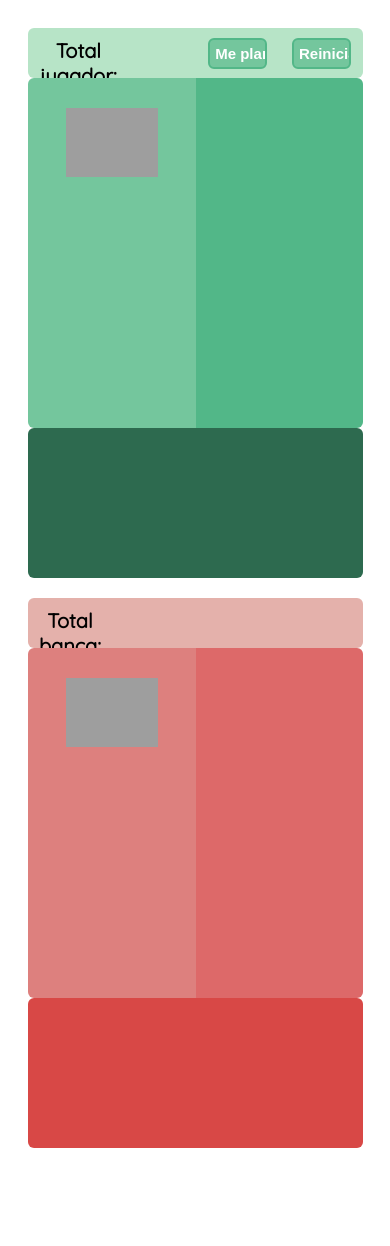
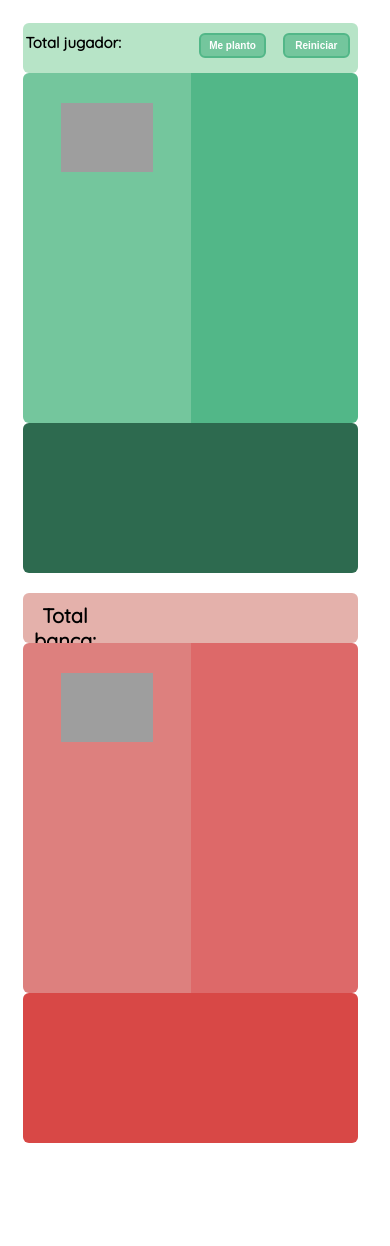
Before and after one commit to raulmoralesruiz/DWEC, a PHP site: page / in a window 390 px wide. After the commit the page ends 1143 px from the top, so only its background shows below. Run offline with PHP 8.4, Linux system fonts and the light colour scheme; grey boxes are pictures that could not be loaded.

Commit message:
Modificaciones responsive jugador

```diff
--- a/JS/cartas/style.css
+++ b/JS/cartas/style.css
@@ -285,7 +285,7 @@ body {
         height: 100%;
         /* display: flex; */
         flex-wrap: wrap;
-        padding: 10px;
+        padding: 5px;
         justify-content: center;
         align-items: center;
         /* background-color: chartreuse; */
@@ -322,7 +322,7 @@ body {
     #texto_puntos_jugador {
         width: 30%;
         text-align: center;
-        font-size: 20px;
+        font-size: 15px;
         margin-top: 10px;
         font-weight: 600;
     }
@@ -331,7 +331,7 @@ body {
     #valor_puntos_jugador {
         width: 20%;
         text-align: center;
-        font-size: 20px;
+        font-size: 15px;
         margin-top: 10px;
         font-weight: 600;
     }
@@ -340,14 +340,14 @@ body {
     .div_botones {
         width: 25%;
         text-align: center;
-        font-size: 20px;
+        font-size: 10px;
     }
 
     /* Formato de los botones */
     .botones {
         margin-top: 10px;
-        width: 70%;
-        font-size: 15px;
+        width: 80%;
+        font-size: 10px;
         padding: 5px;
         font-weight: 600;
         color: #ffffff;
```
